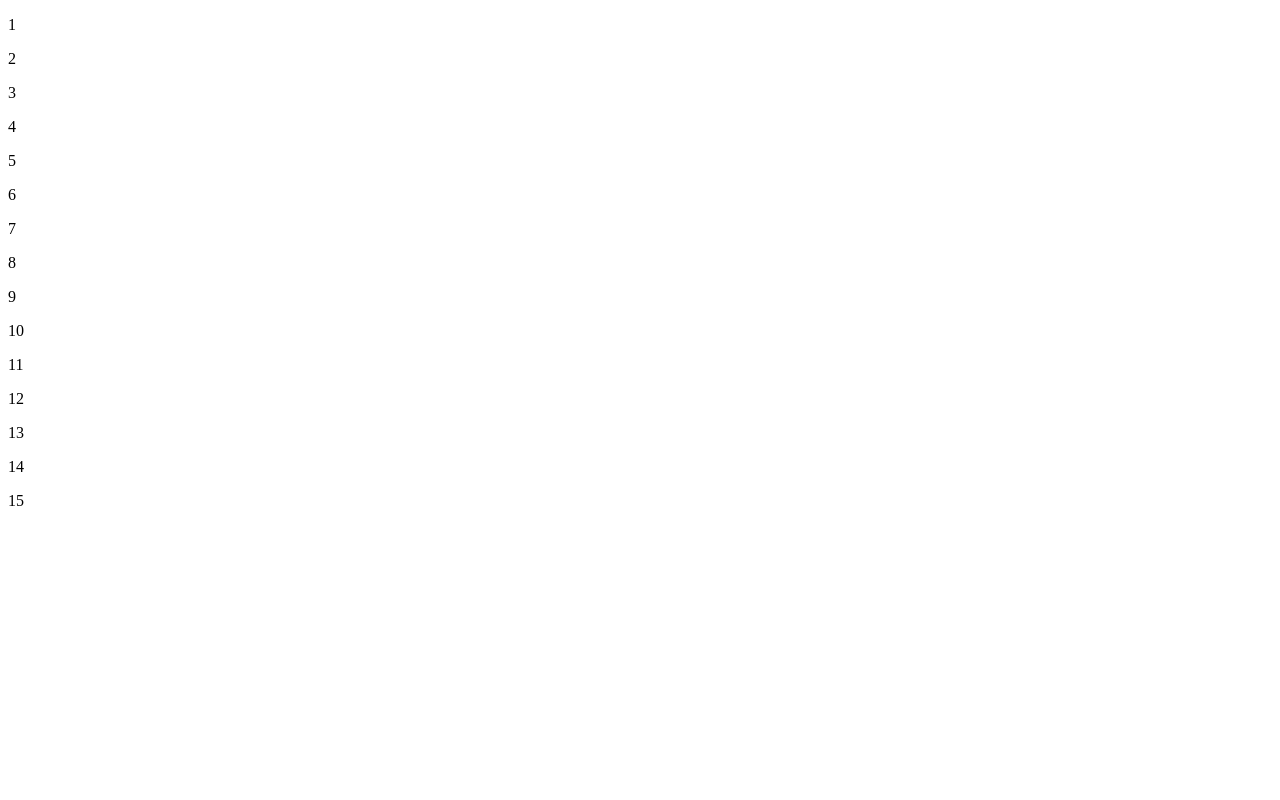
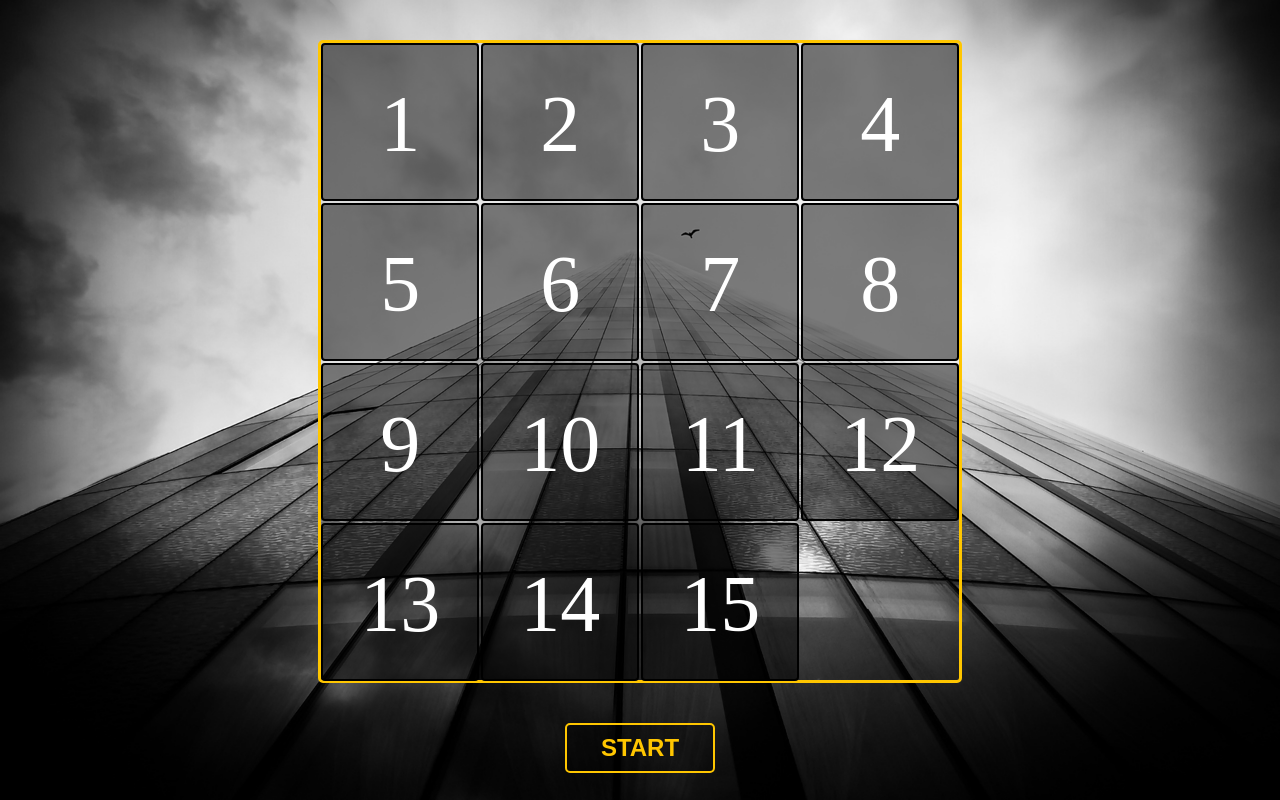
Before and after one commit to SergiiSledz/15.game, a plain HTML site: page index.html in a window 1280 px wide. Drawn offline with Linux system fonts and the light colour scheme.

Commit message:
added function of random position of elements, work with design

```diff
--- a/JS/main.js
+++ b/JS/main.js
@@ -0,0 +1,37 @@
+let boxes = document.getElementsByClassName('box');
+const start_button = document.getElementById('start_button');
+
+let boxCoordinates = ['box_1', 'box_2', 'box_3', 'box_4', 'box_5', 'box_6', 'box_7', 'box_8', 'box_9','box_10', 'box_11', 'box_12', 'box_13', 'box_14', 'box_15'];
+
+
+console.log(start_button);
+
+start_button.addEventListener('click', function(){ boxPosition(boxes, individualRandomNumbers())});
+
+// boxPosition(boxes, randomNumber());
+
+//  --=== ALL FUNCTION ===--
+
+function individualRandomNumbers(){
+    let numbers = [];
+
+    for(var i = 0; numbers.length < 15;i++){
+        let numb = Math.floor((Math.random() * 16) + 1);
+
+        if(!numbers.includes(numb)){
+            numbers.push(numb);
+        }
+        continue;
+    }
+
+    return numbers;
+}
+
+function boxPosition(boxes, positionNumber){
+    Array.from(boxes).forEach((box, i )=> {
+
+        // console.log(box.classList[1]);
+
+        return box.classList.replace(box.classList[1], `box_${positionNumber[i]}`);
+    })
+}
--- a/index.html
+++ b/index.html
@@ -4,6 +4,9 @@
     <meta charset="UTF-8">
     <meta name="viewport" content="width=device-width, initial-scale=1.0">
     <meta http-equiv="X-UA-Compatible" content="ie=edge">
+
+    <link rel="stylesheet" href="style/style.css">
+
     <title>15</title>
 </head>
 <body>
@@ -11,24 +14,29 @@
     <main>
         <section class="wrapper">
             <div class="container">
-                <div class="box"><p>1</p></div>
-                <div class="box"><p>2</p></div>
-                <div class="box"><p>3</p></div>
-                <div class="box"><p>4</p></div>
-                <div class="box"><p>5</p></div>
-                <div class="box"><p>6</p></div>
-                <div class="box"><p>7</p></div>
-                <div class="box"><p>8</p></div>
-                <div class="box"><p>9</p></div>
-                <div class="box"><p>10</p></div>
-                <div class="box"><p>11</p></div>
-                <div class="box"><p>12</p></div>
-                <div class="box"><p>13</p></div>
-                <div class="box"><p>14</p></div>
-                <div class="box"><p>15</p></div>
+                <div class="box box_1"><p>1</p></div>
+                <div class="box box_2"><p>2</p></div>
+                <div class="box box_3"><p>3</p></div>
+                <div class="box box_4"><p>4</p></div>
+                <div class="box box_5"><p>5</p></div>
+                <div class="box box_6"><p>6</p></div>
+                <div class="box box_7"><p>7</p></div>
+                <div class="box box_8"><p>8</p></div>
+                <div class="box box_9"><p>9</p></div>
+                <div class="box box_10"><p>10</p></div>
+                <div class="box box_11"><p>11</p></div>
+                <div class="box box_12"><p>12</p></div>
+                <div class="box box_13"><p>13</p></div>
+                <div class="box box_14"><p>14</p></div>
+                <div class="box box_15"><p>15</p></div>
             </div>
+
+            <button id="start_button" class="start_button">START</button>
         </section>
+
     </main>
+
+    <script src="JS/main.js"></script>
 
 </body>
 </html>
--- a/style/style.css
+++ b/style/style.css
@@ -0,0 +1,160 @@
+*{
+    padding: 0;
+    margin: 0;
+}
+
+body{
+    background-color: #a9a9a9;
+    background-image: url(../img/bg_1.jpg);
+    background-position: center;
+    background-attachment: fixed;
+    background-size: cover;
+    overflow: hidden;
+    box-sizing: border-box;
+}
+
+.wrapper{
+    height: 80.4vh;
+    box-sizing: border-box;
+}
+
+.container{
+    border: 3px solid #ffc600;
+    border-radius: 5px;
+    height: 80.4vh;
+    width: 80.5vh;
+    margin: 5vh auto 5vh;
+    box-sizing: border-box;
+    position: relative;
+}
+
+.box{
+    position: absolute;
+    background-color: #00000080;
+    border: 2px solid #000;
+    border-radius: 4px;
+    width: 19.8vh;
+    height: 19.8vh;
+    box-sizing: border-box;
+}
+
+.box:hover{
+    border: 2px solid #ffc600;
+}
+
+.box>p{
+    text-align: center;
+    line-height: 19.8vh;
+    vertical-align: bottom;
+    font-size: 5em;
+    color: #fff;
+}
+
+.box:hover>p{
+    color: #ffc600;
+}
+
+.start_button{
+    display: block;
+    margin: auto;
+
+    height: 50px;
+    width: 150px;
+
+    background-color: #00000050;
+    border: 2px solid #ffc600;
+    border-radius: 5px;
+
+    color: #ffc600;
+    font-weight: 700;
+    font-size: 1.5em;
+}
+
+.start_button:hover,
+.start_button:active{
+    border: 2px solid #bada55;
+}
+
+
+/*      --===   BOX COORDINATES   ===--    */
+.box_1{
+    top: 0vh;
+    left: 0vh;
+}
+
+.box_2{
+    top: 0vh;
+    left: 20vh;
+}
+
+.box_3{
+    top: 0vh;
+    left: 40vh;
+}
+
+.box_4{
+    top: 0vh;
+    left: 60vh;
+}
+
+.box_5{
+    top: 20vh;
+    left: 0vh;
+}
+
+.box_6{
+    top: 20vh;
+    left: 20vh;
+}
+
+.box_7{
+    top: 20vh;
+    left: 40vh;
+}
+
+.box_8{
+    top: 20vh;
+    left: 60vh;
+}
+
+.box_9{
+    top: 40vh;
+    left: 0vh;
+}
+
+.box_10{
+    top: 40vh;
+    left: 20vh;
+}
+
+.box_11{
+    top: 40vh;
+    left: 40vh;
+}
+
+.box_12{
+    top: 40vh;
+    left: 60vh;
+}
+
+.box_13{
+    top: 60vh;
+    left: 0vh;
+}
+
+.box_14{
+    top: 60vh;
+    left: 20vh;
+}
+
+.box_15{
+    top: 60vh;
+    left: 40vh;
+}
+
+.box_16{
+    top: 60vh;
+    left: 60vh;
+}
+
+/*      --===   END BOX COORDINATES   ===--    */
```
Also changed, not shown: img/bg_1.jpg (added).
